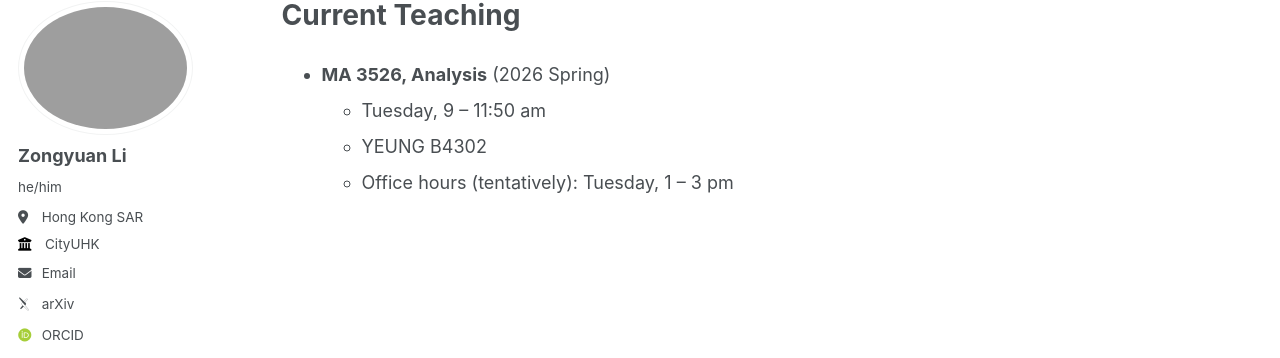
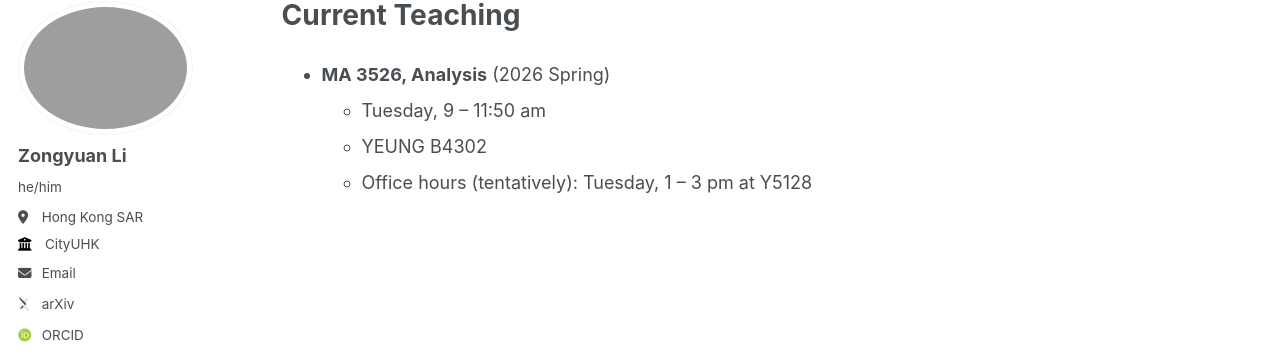
Before and after one commit to zongyuan-li/zongyuan-li.github.io, a Jekyll site: the page built from _pages/CurrentTeaching.md, in a window 1280 px wide. Shown: the part 105-463 px from the top of the page. Built offline with Jekyll 4.4.1, drawn with Linux system fonts in a browser that asks for light colours; some web fonts are replaced.

Commit message:
Update CurrentTeaching.md

```diff
--- a/_pages/CurrentTeaching.md
+++ b/_pages/CurrentTeaching.md
@@ -13,4 +13,4 @@ redirect_from:
   * **MA 3526, Analysis** (2026 Spring)
        * Tuesday, 9 -- 11:50 am
        * YEUNG B4302
-       * Office hours (tentatively): Tuesday, 1 -- 3 pm
+       * Office hours (tentatively): Tuesday, 1 -- 3 pm at Y5128
```
